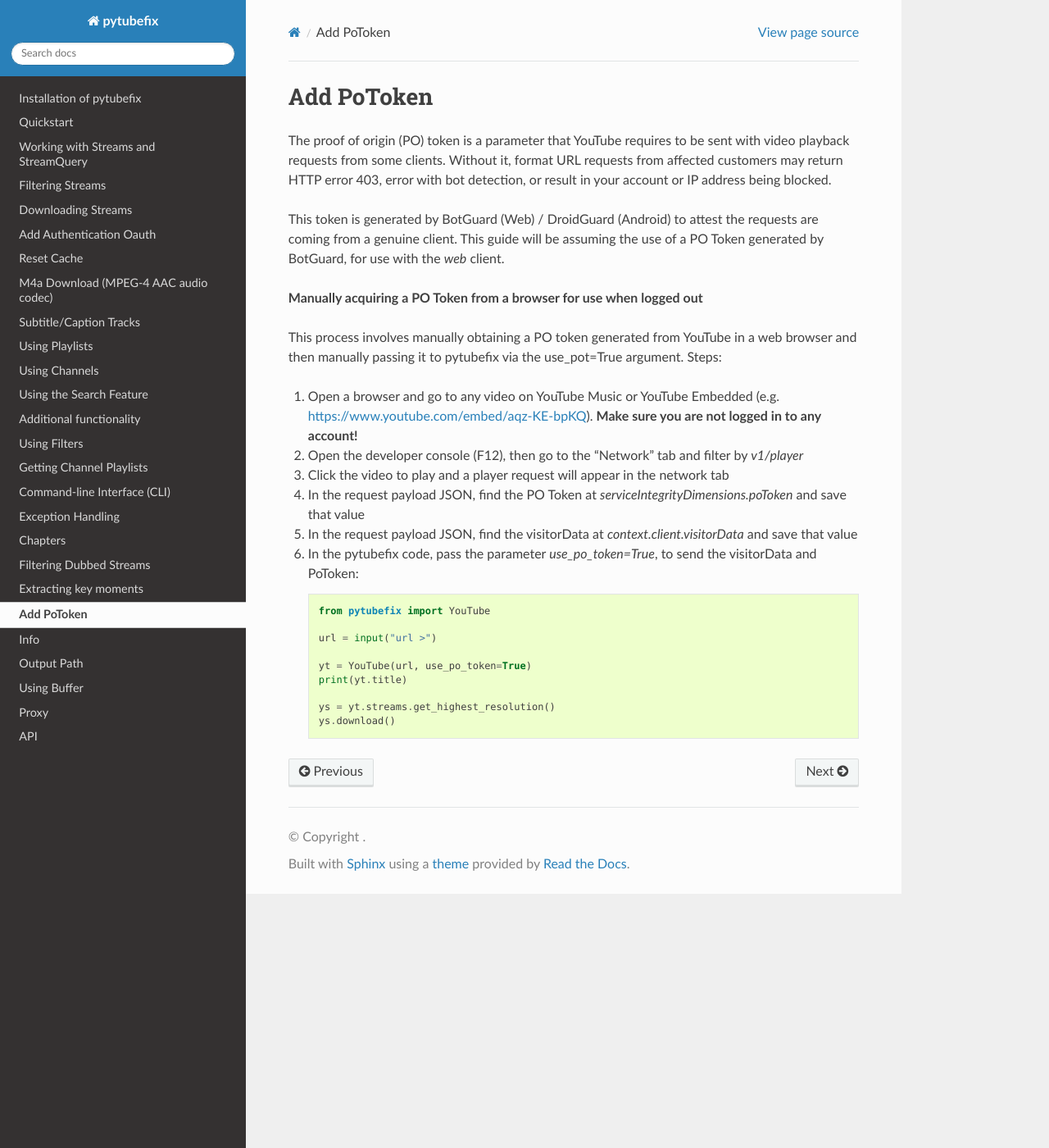
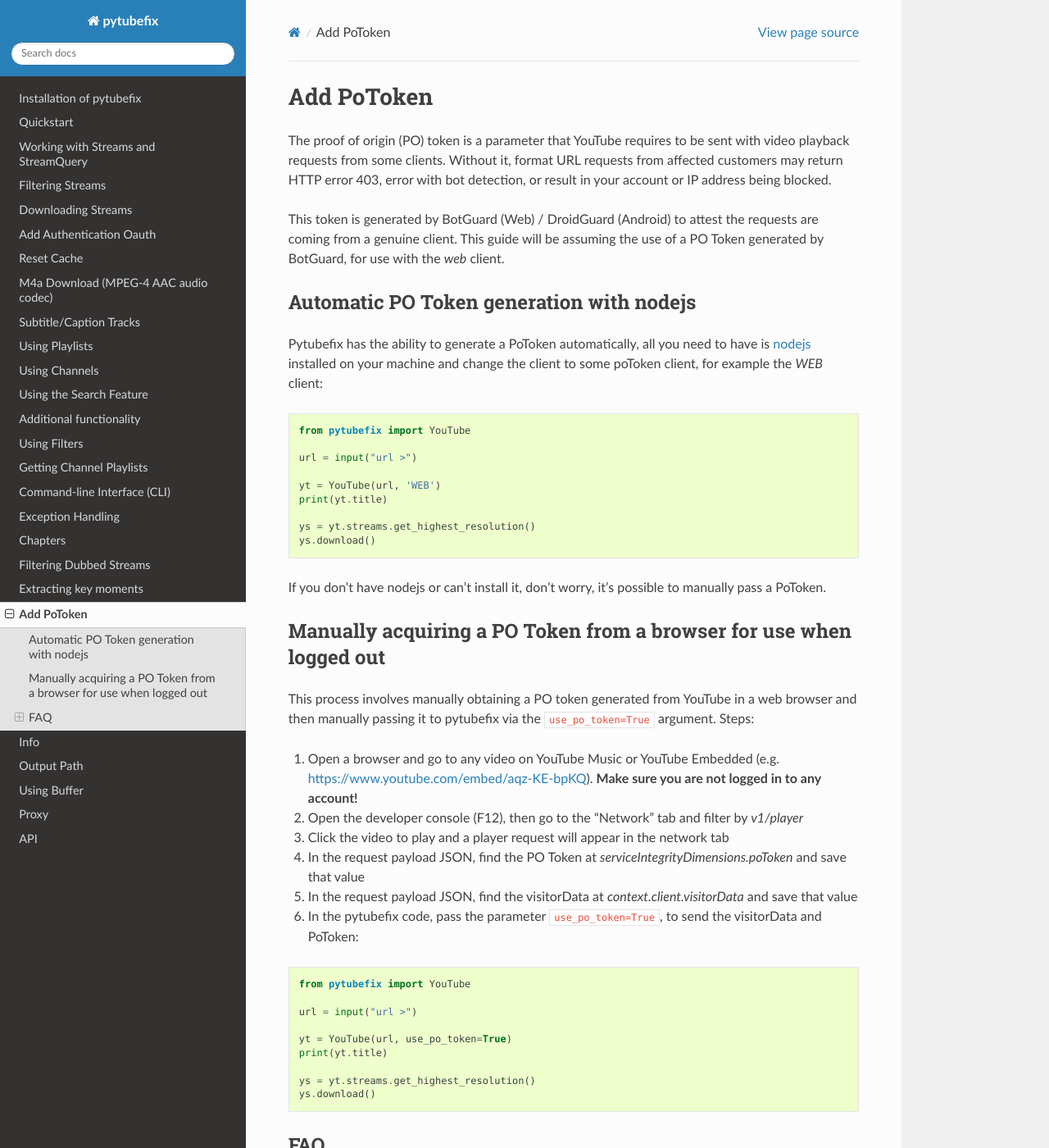
Before and after one commit to JuanBindez/pytubefix, a Sphinx documentation site: the page built from docs/user/po_token.rst, in a window 1280 px wide and 1400 px high. Shown: the whole window at 82% size. Built offline with Sphinx 7.4.7 and the Read the Docs theme 3.1.0, drawn with Linux system fonts in a browser that asks for light colours; some of the changed text lies outside the part shown.

Commit message:
Added exception and updated documentation

```diff
--- a/docs/user/po_token.rst
+++ b/docs/user/po_token.rst
@@ -1,4 +1,4 @@
-.. _pot_token:
+.. _PoToken:
 
 Add PoToken
 ===========
@@ -7,9 +7,32 @@ The proof of origin (PO) token is a parameter that YouTube requires to be sent w
 
 This token is generated by BotGuard (Web) / DroidGuard (Android) to attest the requests are coming from a genuine client. This guide will be assuming the use of a PO Token generated by BotGuard, for use with the `web` client.
 
-**Manually acquiring a PO Token from a browser for use when logged out**
+Automatic PO Token generation with nodejs
+---------------------------------------
 
-This process involves manually obtaining a PO token generated from YouTube in a web browser and then manually passing it to pytubefix via the use_pot=True argument.
+.. _nodejs: https://nodejs.org/en
+
+Pytubefix has the ability to generate a PoToken automatically, all you need to have is nodejs_ installed on your machine and change the client to some poToken client, for example the *WEB* client:
+
+.. code:: python
+
+        from pytubefix import YouTube
+
+        url = input("url >")
+
+        yt = YouTube(url, 'WEB')
+        print(yt.title)
+
+        ys = yt.streams.get_highest_resolution()
+        ys.download()
+
+
+If you don't have nodejs or can't install it, don't worry, it's possible to manually pass a PoToken.
+
+Manually acquiring a PO Token from a browser for use when logged out
+-------------------------------------------------------------------
+
+This process involves manually obtaining a PO token generated from YouTube in a web browser and then manually passing it to pytubefix via the :code:`use_po_token=True` argument.
 Steps:
 
 1. Open a browser and go to any video on YouTube Music or YouTube Embedded (e.g. https://www.youtube.com/embed/aqz-KE-bpKQ). **Make sure you are not logged in to any account!**
@@ -17,7 +40,9 @@ Steps:
 3. Click the video to play and a player request will appear in the network tab
 4. In the request payload JSON, find the PO Token at `serviceIntegrityDimensions.poToken` and save that value
 5. In the request payload JSON, find the visitorData at `context.client.visitorData` and save that value
-6. In the pytubefix code, pass the parameter `use_po_token=True`, to send the visitorData and PoToken::
+6. In the pytubefix code, pass the parameter :code:`use_po_token=True`, to send the visitorData and PoToken:
+
+.. code:: python
 
         from pytubefix import YouTube
 
@@ -28,3 +53,26 @@ Steps:
 
         ys = yt.streams.get_highest_resolution()
         ys.download()
+
+FAQ
+---
+.. _proxy: https://pytubefix.readthedocs.io/en/latest/user/proxy.html
+
+.. _oauth: https://pytubefix.readthedocs.io/en/latest/user/auth.html
+
+Detected as a bot even using PoToken
+~~~~~~~~~~~~~~~~~~~~~~~~~~~~~~~~~~~~
+
+The main purpose of passing PO Token is to help prevent getting blocked (if on non-DC IP) and allow formats from web clients to work.
+
+If you are being detected as a bot even after passing the PoToken, there are only two alternatives:
+
+1. Log in with oauth_ (and risk getting your account banned)
+2. Use a proxy_ to change your IP address
+
+If even after these attempts you continue to be detected, unfortunately there is nothing we can do.
+
+Do I need to do any configuration in nodejs?
+~~~~~~~~~~~~~~~~~~~~~~~~~~~~~~~~~~~~~~~~~~~
+
+All you need to do is install nodejs_ and make sure to put it in your system path, pytubefix will automatically call it using the ``node`` environment variable
```
Also changed, not shown: 1 other file.
